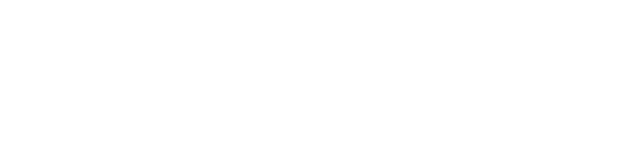
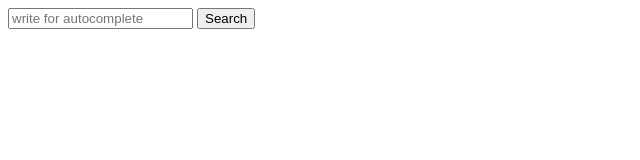
Before and after one commit to GSG-G7/autocomplete-movie, a website: page public/index.html in a window 1280 px wide. Shown: the whole page, without its empty margins (0-640 px from the left). Drawn offline with Linux system fonts and the light colour scheme.

Commit message:
added inputs for search

```diff
--- a/public/index.html
+++ b/public/index.html
@@ -10,8 +10,13 @@
 </head>
 
 <body>
-    <section>
+    <section class="search-section">
 
+        <input type="text" name="query" class="search-input" id="search-input" aria-label="search input"
+            placeholder="write for autocomplete" list="suggestions">
+        <datalist id="suggestions" class="datalist">
+        </datalist>
+        <button id="search-btn" class="search-btn">Search</button>
     </section>
     <script src='/public/js/dom.js'></script>
     <script src='/public/js/logic.js'></script>
```
